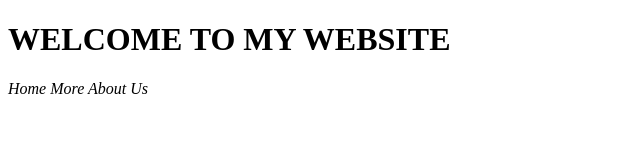
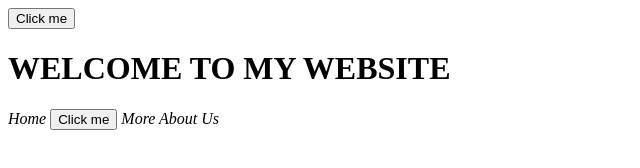
Before and after one commit to VaskarAmatya/Portfolio-Website, a plain HTML site: page index.html in a window 1280 px wide. Shown: the whole page, without its empty margins (0-640 px from the left). Drawn offline with Linux system fonts and the light colour scheme.

Commit message:
ADDED BUTTON

```diff
--- a/index.html
+++ b/index.html
@@ -6,11 +6,17 @@
     <title>OKAYYYY</title>
 </head>
 <body>
+    <button align="center">
+        Click me
+    </button>
     <h1>
         WELCOME TO MY WEBSITE
     </h1>
     <var>
-        Home      More       About Us
+        Home  <button align="center">
+        Click me
+    </button>
+    More       About Us
     </var>
 </body>
 </html>
```
